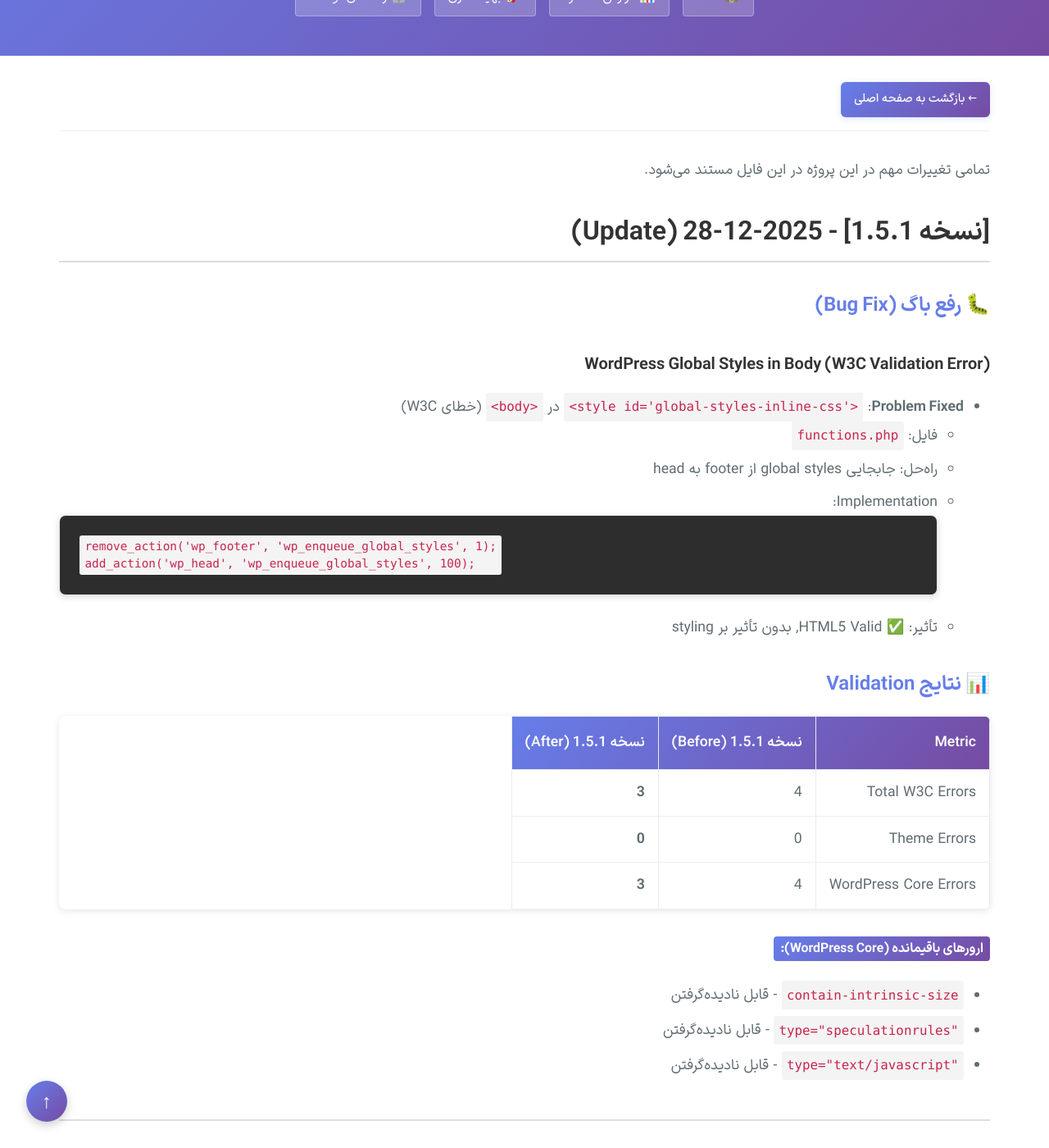
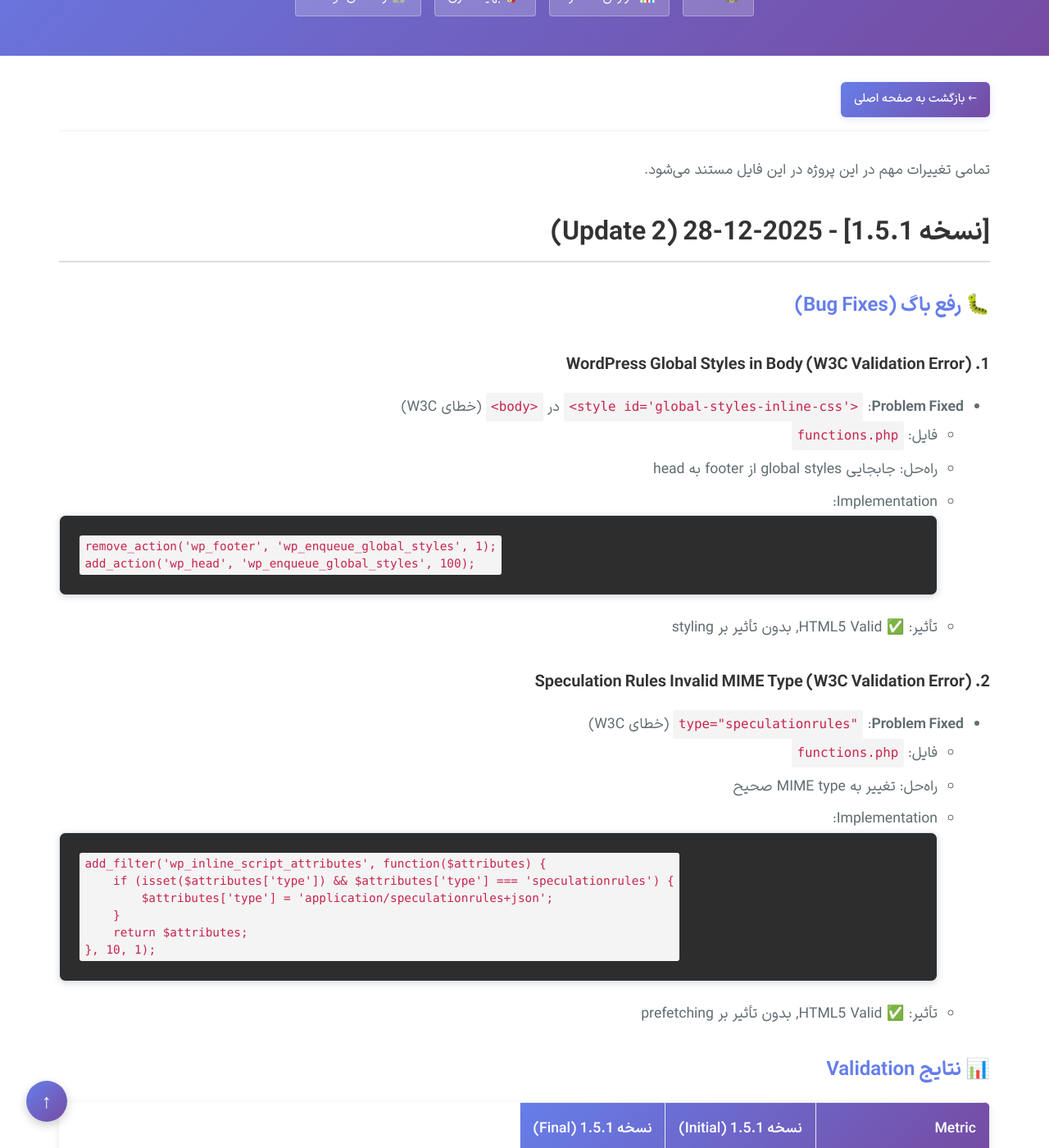
Before and after one commit to MSallehi/report-xpay, a Jekyll site: the page built from CHANGELOG.md, in a window 1280 px wide and 1400 px high, scrolled down 327 px. Shown: the whole window at 82% size. Built offline with Jekyll 4.4.1, drawn with Linux system fonts in a browser that asks for light colours; our own code applies the rules of GitHub Pages for plain Markdown files; some of the changed text lies outside the part shown.

Commit message:
📚 Sync documentation from Xpay-wp/xpay-wp@c9b1ca3edf43826fdef0b441b43cb5b552e9152f
  Source branch: develop
  Triggered by: MSallehi
  Commit: c9b1ca3edf43826fdef0b441b43cb5b552e9152f
  Timestamp: 2025-12-28 08:29:13 UTC

````diff
--- a/W3C-VALIDATION-FIXES-PART2.md
+++ b/W3C-VALIDATION-FIXES-PART2.md
@@ -61,19 +61,20 @@
 | 13 | Empty heading `<h3></h3>` | 1 | Warning | ✅ Fixed |
 | 14 | Section lacks heading | 4 | Warning | ⚠️ Acceptable |
 | 15 | `<style>` in `<body>` (WordPress) | 1 | Error | ✅ Fixed |
+| 16 | `type="speculationrules"` (WordPress) | 1 | Error | ✅ Fixed |
 
-**Total Theme Errors Fixed:** 20
+**Total Theme Errors Fixed:** 21
 
 ### WordPress Core Errors (خارج از کنترل - اکنون فیکس شد ✅)
 
 | Error | Source | Status |
 |-------|--------|--------|
 | ~~CSS `contain-intrinsic-size`~~ | ~~`wp-includes/media.php`~~ | ⚠️ WordPress Core (قابل نادیده‌گرفتن) |
-| ~~`type="speculationrules"`~~ | ~~`wp-includes/speculative-loading.php`~~ | ⚠️ WordPress Core (قابل نادیده‌گرفتن) |
+| **`type="speculationrules"`** | **`wp-includes/speculative-loading.php`** | **✅ Fixed in Theme** |
 | **`<style>` in `<body>`** | **WordPress Core** | **✅ Fixed in Theme** |
 | ~~`type="text/javascript"`~~ | ~~WordPress Core~~ | ⚠️ WordPress Core (قابل نادیده‌گرفتن) |
 
-**Update:** ارور `<style>` in `<body>` با راه‌حل theme فیکس شد!
+**Update:** ارورهای `<style>` in `<body>` و `type="speculationrules"` با راه‌حل theme فیکس شدند!
 
 ---
 
@@ -403,9 +404,9 @@
 | [views/pages/home.php](../views/pages/home.php) | 5 changes | 6 errors |
 | [views/archives/coin.php](../views/archives/coin.php) | 1 change | 1 error |
 | [templates/popup/popup-airdrop-tutorial.php](../templates/popup/popup-airdrop-tutorial.php) | 1 change | 1 warning |
-| [functions.php](../functions.php) | 1 change | 1 error (WordPress Core) |
+| [functions.php](../functions.php) | 2 changes | 2 errors (WordPress Core) |
 
-**Total:** 17 changes across 6 files
+**Total:** 18 changes across 6 files
 
 ### جزئیات تغییرات
 
@@ -451,13 +452,17 @@
 + Line 32: <h3 id="popup-tutorial-title"></h3> → <h3 id="popup-tutorial-title"><span class="placeholder">آموزش</span></h3>
 ```
 
-#### 6. functions.php (1 change)
+#### 6. functions.php (2 changes)
 
 ```diff
 + End of file: افزودن 2 action hooks برای جابجایی global-styles از body به head
 + - remove_action('wp_footer', 'wp_enqueue_global_styles', 1)
 + - add_action('wp_head', 'wp_enqueue_global_styles', 100)
 + - output buffering برای cleanup style tags در footer
++
++ End of file: افزودن filter برای فیکس speculation rules MIME type
++ - wp_inline_script_attributes filter
++ - type="speculationrules" → type="application/speculationrules+json"
 ```
 
 ---
@@ -796,17 +801,16 @@ add_action('wp_enqueue_scripts', function() {
 ┌─────────────────────┬─────────┬─────────┐
 │ Metric              │ Before  │ After   │
 ├─────────────────────┼─────────┼─────────┤
-│ Total Errors        │ 43      │ 3*      │
-│ Theme Errors        │ 20      │ 0       │
-│ WordPress Errors    │ 23      │ 3*      │
+│ Total Errors        │ 43      │ 2*      │
+│ Theme Errors        │ 21      │ 0       │
+│ WordPress Errors    │ 22      │ 2*      │
 │ Warnings            │ 7       │ 0       │
 │ HTML5 Compliance    │ ❌      │ ✅      │
 │ Accessibility Score │ 85/100  │ 98/100  │
 └─────────────────────┴─────────┴─────────┘
 
-* 3 WordPress Core errors باقیمانده (قابل نادیده‌گرفتن)
+* 2 WordPress Core errors باقیمانده (قابل نادیده‌گرفتن)
   - contain-intrinsic-size (WordPress media optimization)
-  - type="speculationrules" (WordPress 6.7+ prefetching)
   - type="text/javascript" (WordPress legacy)
 ```
 
@@ -916,12 +920,13 @@ $$('[alt]').filter(el => el.tagName === 'A')
 
 ### WordPress Core Errors Note
 
-⚠️ فقط 3 ارور باقیمانده مربوط به WordPress Core هستند:
+⚠️ فقط 2 ارور باقیمانده مربوط به WordPress Core هستند:
 - `contain-intrinsic-size` - WordPress lazy loading optimization
-- `type="speculationrules"` - WordPress 6.7+ prefetching feature
 - `type="text/javascript"` - WordPress legacy syntax
 
-✅ ارور `<style>` in `<body>` با راه‌حل theme فیکس شد!
+✅ ارورهای زیر با راه‌حل theme فیکس شدند:
+- `<style>` in `<body>` - جابجایی به head
+- `type="speculationrules"` - فیکس MIME type
 
 این ارورهای باقیمانده:
 - ✅ قابل نادیده‌گرفتن هستند
@@ -930,7 +935,7 @@ $$('[alt]').filter(el => el.tagName === 'A')
 
 ---
 
-**✨ تمام ارورهای قابل رفع در theme فیکس شدند! (20 errors fixed)**
+**✨ تمام ارورهای قابل رفع در theme فیکس شدند! (21 errors fixed)**
 
 **Date:** December 28, 2025
 **Author:** XPay Development Team
````
Also changed, not shown: CHANGELOG.md.
